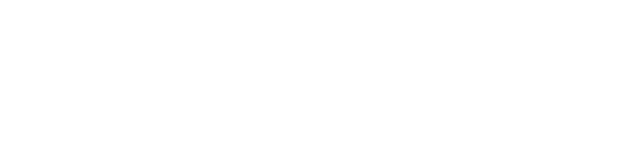
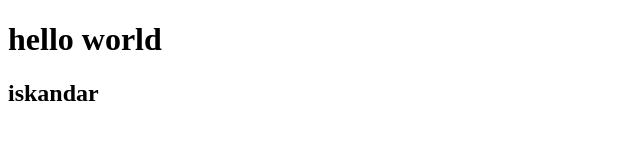
Before and after one commit to IskanFAULT/project_1, a plain HTML site: page index.html in a window 1280 px wide. Shown: the whole page, without its empty margins (0-640 px from the left). Drawn offline with Linux system fonts and the light colour scheme.

Commit message:
html mod

```diff
--- a/index.html
+++ b/index.html
@@ -6,6 +6,8 @@
     <title>hello world</title>
 </head>
 <body>
+    <h1>hello world</h1>
+    <h2>iskandar</h2>
 
 </body>
 </html>
```
